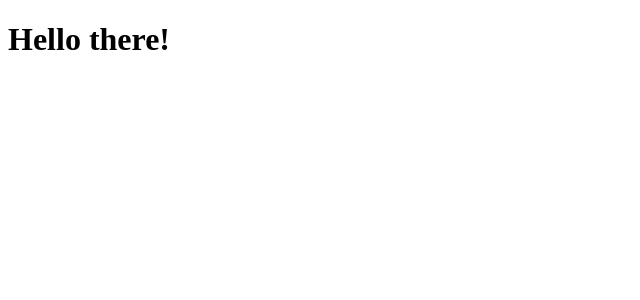
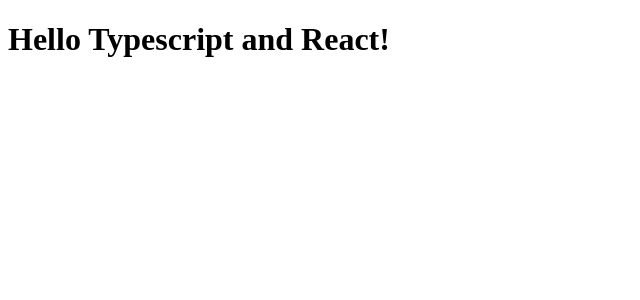
Before and after one commit to apieceofbart/typescript-react, a React app: page / in a window 1280 px wide. Shown: the top 300 px of the page, without its empty margins (0-640 px from the left). Built offline with nearby package versions, Linux system fonts and the light colour scheme.

Commit message:
add class properties and object rest spread plugins

```diff
--- a/package.json
+++ b/package.json
@@ -9,6 +9,8 @@
   },
   "devDependencies": {
     "@babel/core": "^7.0.0",
+    "@babel/plugin-proposal-class-properties": "^7.0.0",
+    "@babel/plugin-proposal-object-rest-spread": "^7.0.0",
     "@babel/preset-env": "^7.0.0",
     "@babel/preset-react": "^7.0.0",
     "@babel/preset-typescript": "^7.0.0",
--- a/src/index.tsx
+++ b/src/index.tsx
@@ -1,10 +1,19 @@
 import * as React from 'react';
 import * as ReactDOM from 'react-dom';
 
-function App() {
-  return (
-    <h1>Hello there!</h1>
-  )
+type AppProps = {
+  greetings?: string;
 }
 
-ReactDOM.render(<App />, document.getElementById('root'))
+class App extends React.Component<AppProps> {
+  static defaultProps = {
+    greetings: 'Hello there!'
+  }
+  render() {
+    return (
+      <h1>{this.props.greetings}</h1>
+    )
+  }
+}
+
+ReactDOM.render(<App greetings="Hello Typescript and React!" />, document.getElementById('root'))
```
Also changed, not shown: .babelrc.
